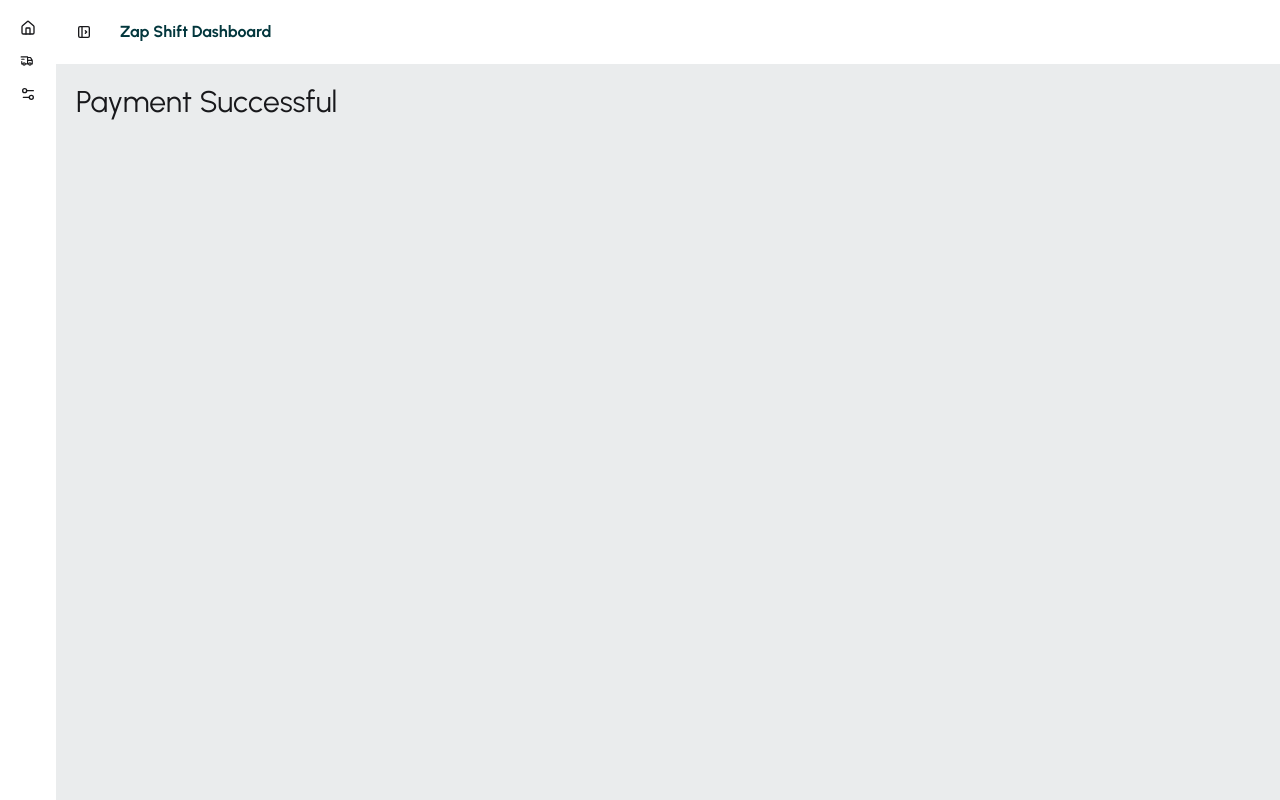
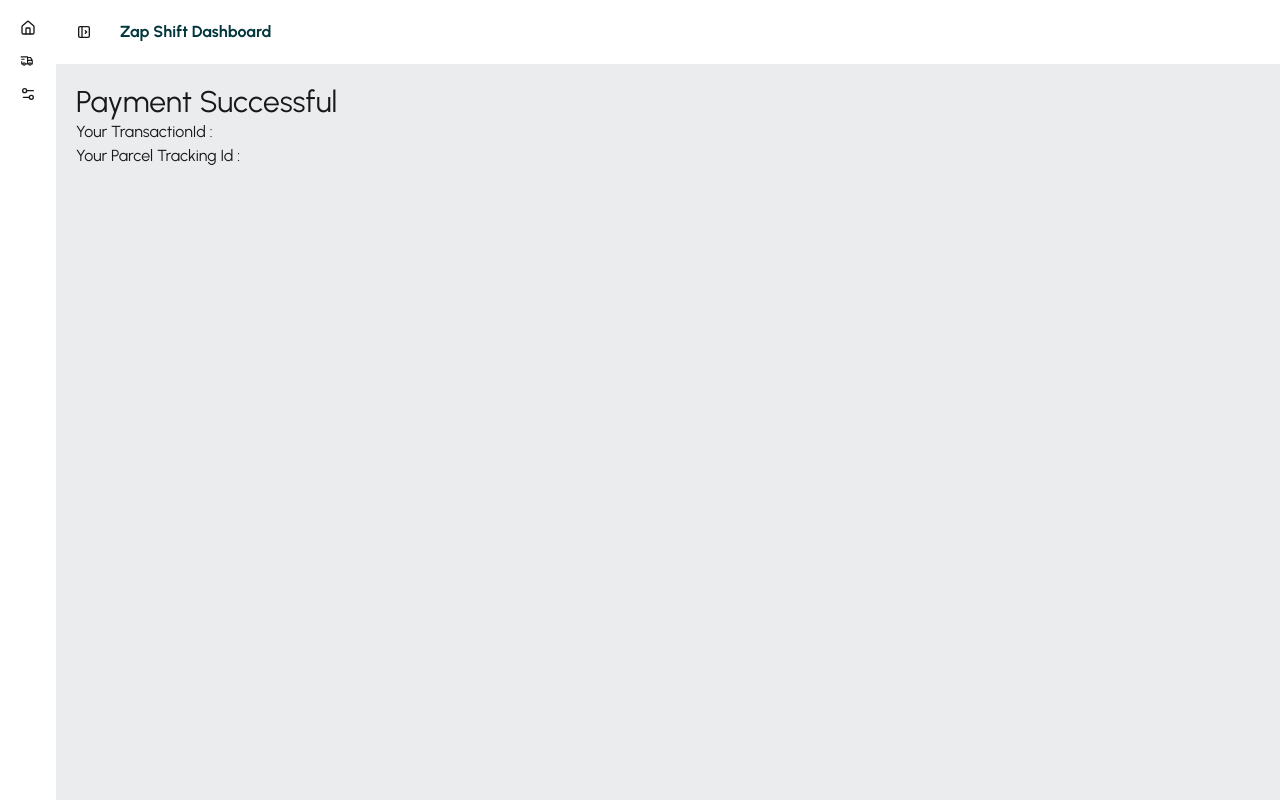
Before and after one commit to Mohammadarman1357/zap-shift-client, a React (Vite) app: page /dashboard/payment-success in a window 1280 px wide. Built offline with nearby package versions, Linux system fonts and the light colour scheme; no server answers; sample sign-in values are in the browser's storage.

Commit message:
payment method implement with stripe

```diff
--- a/src/pages/Dashboard/Payment/PaymentSuccess.jsx
+++ b/src/pages/Dashboard/Payment/PaymentSuccess.jsx
@@ -1,9 +1,10 @@
-import React, { useEffect } from 'react';
+import React, { useEffect, useState } from 'react';
 import { useSearchParams } from 'react-router';
 import useAxiosSecure from '../../../hooks/useAxiosSecure';
 
 const PaymentSuccess = () => {
     const [searchParams] = useSearchParams();
+    const [paymentInfo, setPaymentInfo] = useState({});
     const sessionId = searchParams.get('session_id');   //
     const axiosSecure = useAxiosSecure();
 
@@ -14,6 +15,10 @@
             axiosSecure.patch(`/payment-success?session_id=${sessionId}`)
                 .then(res => {
                     console.log(res.data)
+                    setPaymentInfo({
+                        transactionId: res.data.transactionId,
+                        trackingId: res.data.trackingId
+                    })
                 })
         }
     }, [sessionId, axiosSecure]);
@@ -21,6 +26,8 @@
     return (
         <div>
             <h2 className="text-3xl">Payment Successful</h2>
+            <p>Your TransactionId : {paymentInfo.transactionId}</p>
+            <p>Your Parcel Tracking Id : {paymentInfo.trackingId}</p>
         </div>
     );
 };
```
